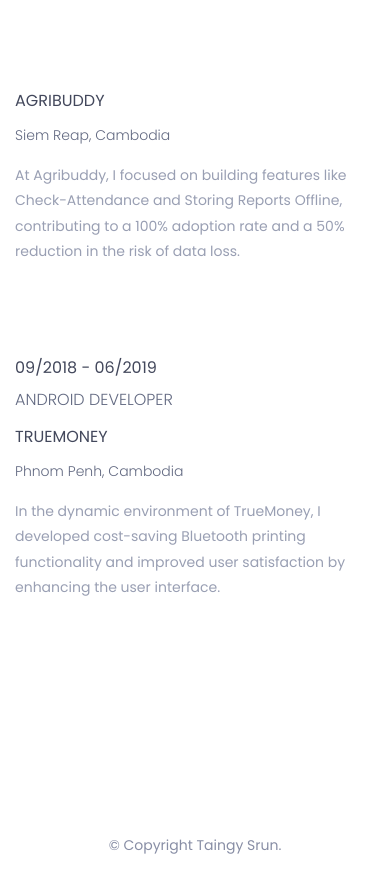
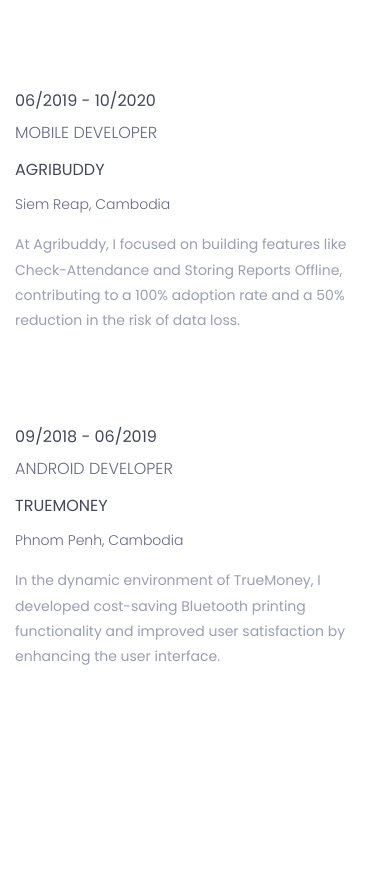
Before and after one commit to taingy-srun/taingy-srun.github.io, a plain HTML site: page index.html in a window 390 px wide. Shown: the part 4666-5558 px from the top of the page. Drawn offline with nearby package versions, Linux system fonts and the light colour scheme.

Commit message:
Update index.html

```diff
--- a/index.html
+++ b/index.html
@@ -381,6 +381,15 @@
 								<li>
 									<div class="single-timeline-box fix">
 										<div class="row">
+											<div class="col-md-offset-1 col-md-5 experience-time-responsive">
+												<div class="experience-time">
+													<h2>
+														<span><i class="fa fa-circle" aria-hidden="true"></i></span>
+														06/2019 - 10/2020
+													</h2>
+													<h3>Mobile Developer</h3>
+												</div><!--/.experience-time-->
+											</div><!--/.col-->
 											<div class="col-md-5">
 												<div class="timeline">
 													<div class="timeline-content text-right">
```
